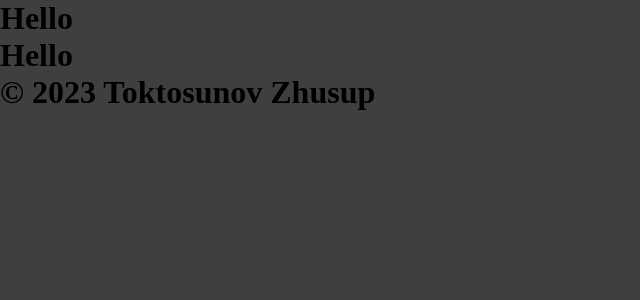
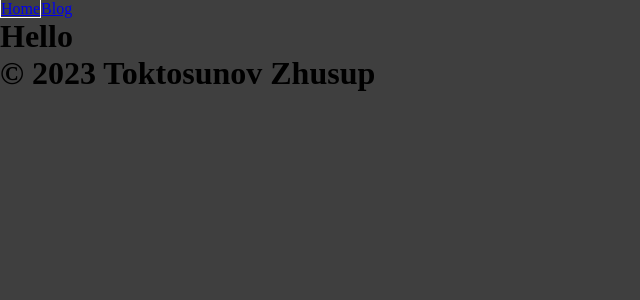
Before and after one commit to TheNowy/TypeScript-Practice, a React (Vite) app: page / in a window 1280 px wide. Shown: the top 300 px of the page, without its empty margins (0-640 px from the left). Built offline with nearby package versions, Linux system fonts and the light colour scheme.

Commit message:
HeaderTS

```diff
--- a/package.json
+++ b/package.json
@@ -10,8 +10,8 @@
     "preview": "vite preview"
   },
   "dependencies": {
-    "react": "^18.2.0",
-    "react-dom": "^18.2.0",
+    "react": "17.0.2",
+    "react-dom": "17.0.2",
     "react-router-dom": "^6.14.1",
     "sass": "^1.63.6"
   },
--- a/src/components/wrapper/header/Header.tsx
+++ b/src/components/wrapper/header/Header.tsx
@@ -1,11 +1,32 @@
 import React, { useEffect, useState } from "react";
-import scss from './Header.module.scss'
-
+import { NavLink } from "react-router-dom";
+import scss from "./Header.module.scss";
 
 export const Header = () => {
+  const activeLink = (isActive) => {
+    return {
+      border: isActive ? "solid 1px white" : "none",
+    };
+  };
+
   return (
-    <>
-      <h1>Hello</h1>
-    </>
+    <nav>
+      <div className={scss.header}>
+        <NavLink
+          to="/"
+          className={`${scss.link} ${scss.activeLinks}`}
+          style={activeLink(true)}
+        >
+          Home
+        </NavLink>
+        <NavLink
+          to="/blog"
+          className={scss.link}
+          style={activeLink(false)}
+        >
+          Blog
+        </NavLink>
+      </div>
+    </nav>
   );
 };
```
Also changed, not shown: 1 other file (tests, documents, lock files or other folders).
